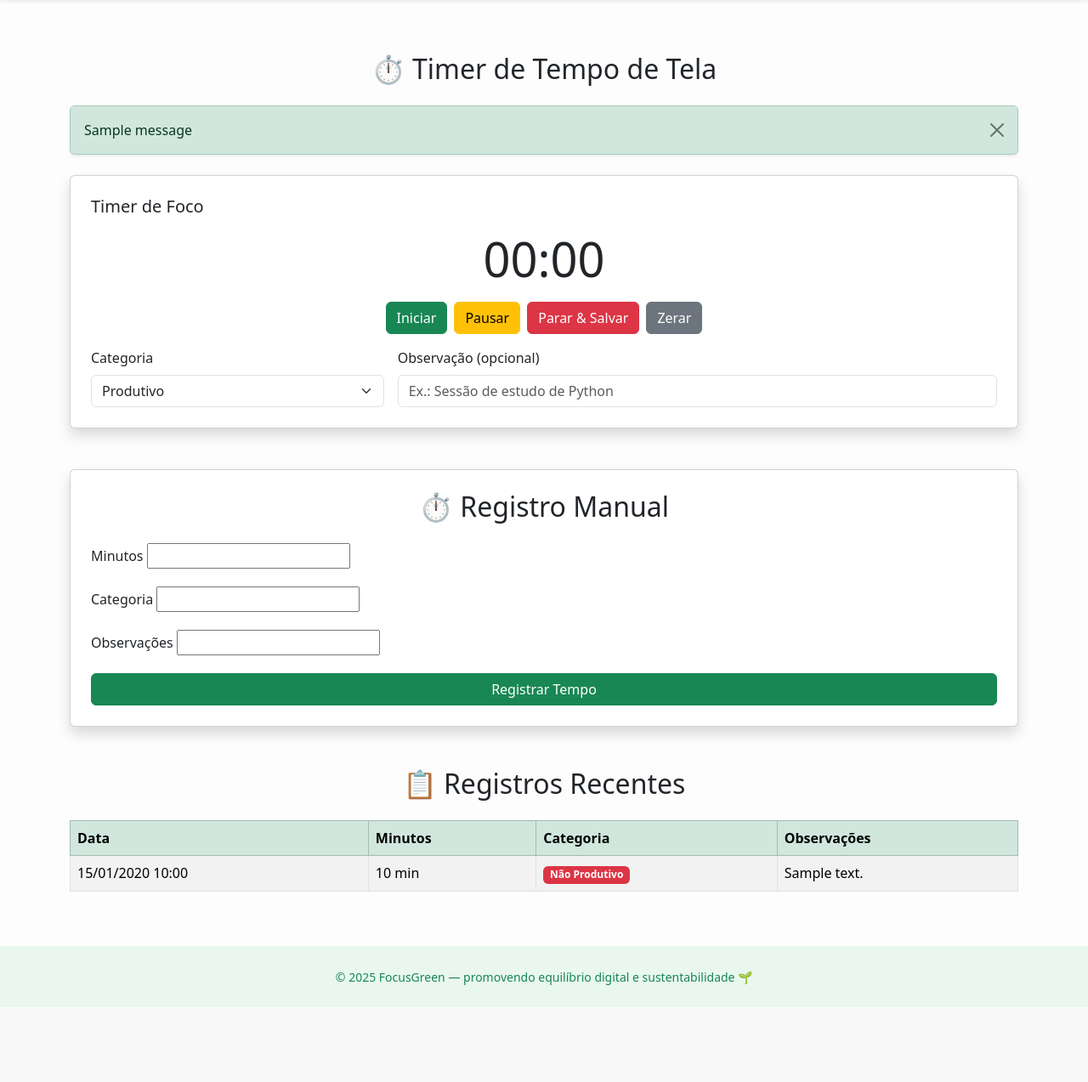
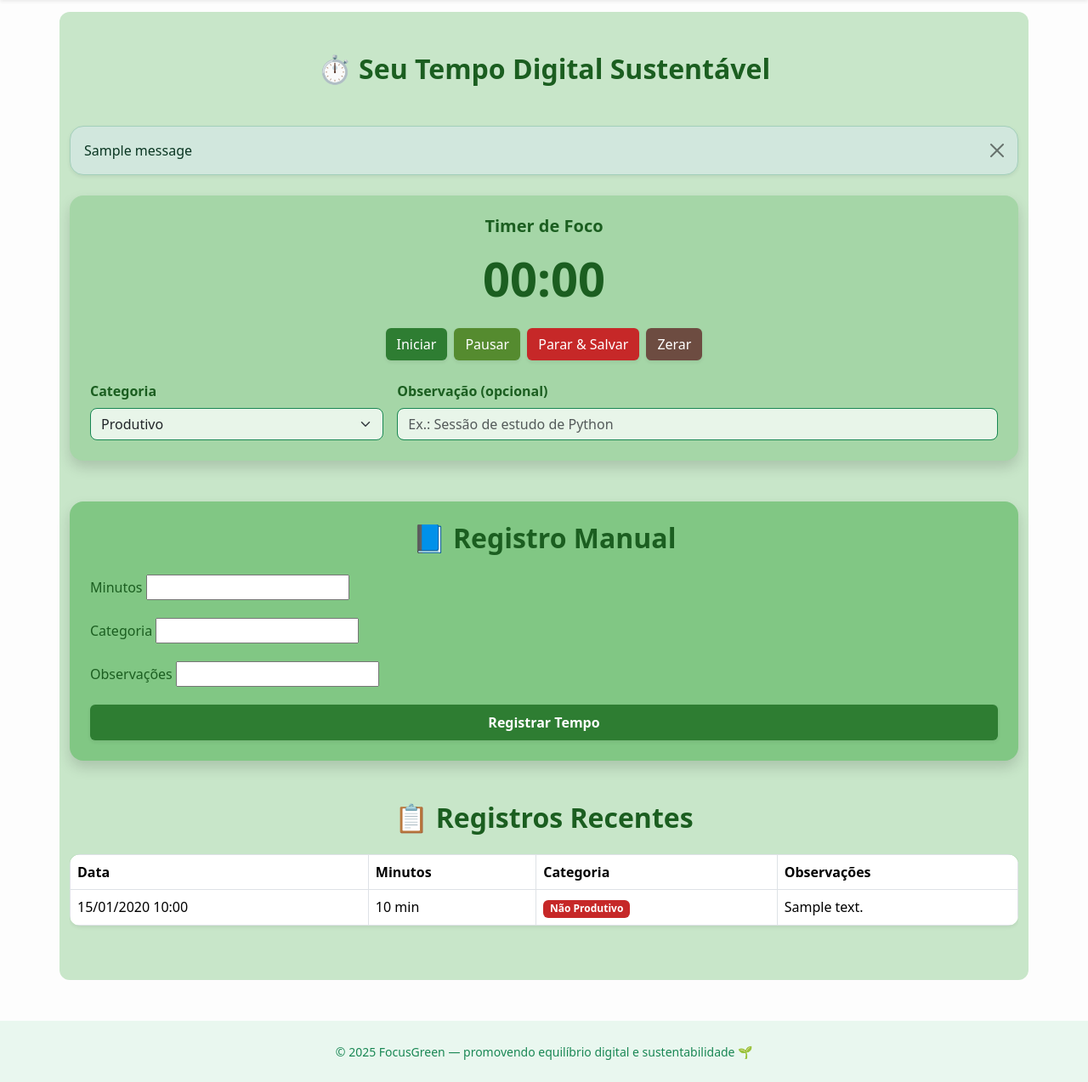
Before and after one commit to Luissantos20/focusgreen, a Django app: template tracker/templates/tracker/tracker.html in a window 1280 px wide. Shown: the part 56-1329 px from the top of the page at 85% size. Before the commit the page ends 1241 px from the top, so only its background shows below. Run offline with Django 5.2, Linux system fonts and the light colour scheme; the template is opened without the code that fills it: most values are stand-ins (such as "Sample title", 1, 10 or a date in 2020); one stand-in notice (Sample message) is shown; form fields are guessed from the names that the template uses.

Commit message:
style(tracker): melhora aparência da página de registro de tempo

```diff
--- a/tracker/templates/tracker/tracker.html
+++ b/tracker/templates/tracker/tracker.html
@@ -3,18 +3,15 @@
 {% load static %}
 {% load time_format %}
 
+{% block content %}
+<div class="container py-5" style="background-color: #c8e6c9; border-radius: 12px;">
+    <h2 class="text-center mb-5 fw-bold" style="color: #1b5e20;">⏱️ Seu Tempo Digital Sustentável</h2>
 
-{% block content %}
-<div class="container mt-5">
-    <h2 class="text-center mb-4">⏱️ Timer de Tempo de Tela</h2>
-
-    <!-- ===================================================== -->
-    <!-- ÁREA DE MENSAGENS DJANGO -->
-    <!-- ===================================================== -->
+    <!-- MENSAGENS -->
     <div id="flash-messages" class="position-relative mb-4">
         {% if messages %}
             {% for message in messages %}
-                <div class="alert alert-{{ message.tags }} alert-dismissible fade show shadow-sm" role="alert">
+                <div class="alert alert-{{ message.tags }} alert-dismissible fade show shadow-sm rounded-4" role="alert">
                     {{ message }}
                     <button type="button" class="btn-close" data-bs-dismiss="alert" aria-label="Close"></button>
                 </div>
@@ -22,41 +19,37 @@
         {% endif %}
     </div>
 
-    <!-- ===================================================== -->
-    <!-- TIMER INTERATIVO -->
-    <!-- ===================================================== -->
-    <div class="card shadow p-4 mb-5">
-        <h5 class="mb-3">Timer de Foco</h5>
+    <!-- TIMER -->
+    <div class="card shadow p-4 mb-5 border-0" style="background-color: #a5d6a7; border-radius: 16px; color: #1b5e20;">
+        <h5 class="fw-bold mb-3 text-center">Timer de Foco</h5>
 
-        <div class="display-4 text-center mb-3" id="fg-timer-display">00:00</div>
+        <div class="display-4 text-center mb-4 fw-bold" id="fg-timer-display">00:00</div>
 
-        <div class="d-flex justify-content-center gap-2 mb-3">
-            <button type="button" id="fg-start" class="btn btn-success">Iniciar</button>
-            <button type="button" id="fg-pause" class="btn btn-warning">Pausar</button>
-            <button type="button" id="fg-stop" class="btn btn-danger">Parar & Salvar</button>
-            <button type="button" id="fg-reset" class="btn btn-secondary">Zerar</button>
+        <div class="d-flex justify-content-center flex-wrap gap-2 mb-4">
+            <button type="button" id="fg-start" class="btn text-white shadow-sm" style="background-color: #2e7d32;">Iniciar</button>
+            <button type="button" id="fg-pause" class="btn text-white shadow-sm" style="background-color: #558b2f;">Pausar</button>
+            <button type="button" id="fg-stop" class="btn text-white shadow-sm" style="background-color: #c62828;">Parar & Salvar</button>
+            <button type="button" id="fg-reset" class="btn text-white shadow-sm" style="background-color: #6d4c41;">Zerar</button>
         </div>
 
         <div class="row g-3">
             <div class="col-md-4">
-                <label class="form-label">Categoria</label>
-                <select id="fg-category" class="form-select">
+                <label class="form-label fw-semibold" style="color: #1b5e20;">Categoria</label>
+                <select id="fg-category" class="form-select rounded-3 border-success" style="background-color: #e8f5e9;">
                     <option value="PROD">Produtivo</option>
                     <option value="NAO_PROD">Não Produtivo</option>
                 </select>
             </div>
             <div class="col-md-8">
-                <label class="form-label">Observação (opcional)</label>
-                <input id="fg-note" type="text" class="form-control" placeholder="Ex.: Sessão de estudo de Python">
+                <label class="form-label fw-semibold" style="color: #1b5e20;">Observação (opcional)</label>
+                <input id="fg-note" type="text" class="form-control rounded-3 border-success" placeholder="Ex.: Sessão de estudo de Python" style="background-color: #e8f5e9;">
             </div>
         </div>
     </div>
 
-    <!-- ===================================================== -->
-    <!-- FORMULÁRIO MANUAL -->
-    <!-- ===================================================== -->
-    <div class="card shadow p-4 mb-5">
-        <h2 class="text-center mb-4">⏱️ Registro Manual</h2>
+    <!-- REGISTRO MANUAL -->
+    <div class="card shadow p-4 mb-5 border-0" style="background-color: #81c784; border-radius: 16px; color: #1b5e20;">
+        <h2 class="text-center mb-4 fw-bold">📘 Registro Manual</h2>
         <form method="POST">
             {% csrf_token %}
             <div class="mb-3">
@@ -74,18 +67,17 @@
                 {{ form.note }}
             </div>
 
-            <button type="submit" class="btn btn-success w-100">Registrar Tempo</button>
+            <button type="submit" class="btn w-100 py-2 fw-semibold shadow-sm text-white" style="background-color: #2e7d32;">Registrar Tempo</button>
         </form>
     </div>
 
-    <!-- ===================================================== -->
     <!-- HISTÓRICO -->
-    <!-- ===================================================== -->
-    <h2 class="text-center mb-4">📋 Registros Recentes</h2>
+    <h2 class="text-center mb-4 fw-bold" style="color: #1b5e20;">📋 Registros Recentes</h2>
 
     {% if entries %}
-        <table class="table table-striped table-bordered">
-            <thead class="table-success">
+        <div class="table-responsive">
+            <table class="table table-bordered align-middle shadow-sm" style="border-radius: 12px; overflow: hidden; background-color: #a5d6a7;">
+                <thead style="background-color: #66bb6a; color: white;">
                     <tr>
                         <th>Data</th>
                         <th>Minutos</th>
@@ -93,16 +85,16 @@
                         <th>Observações</th>
                     </tr>
                 </thead>
-            <tbody id="fg-history-body">
+                <tbody>
                     {% for entry in entries %}
-                    <tr>
+                        <tr style="color: #1b5e20;">
                             <td>{{ entry.started_at|localtime|date:"d/m/Y H:i" }}</td>
                             <td>{{ entry.minutes|format_minutes }}</td>
                             <td>
                                 {% if entry.category == "PROD" %}
-                                <span class="badge bg-success">Produtivo</span>
+                                    <span class="badge" style="background-color: #2e7d32;">Produtivo</span>
                                 {% else %}
-                                <span class="badge bg-danger">Não Produtivo</span>
+                                    <span class="badge" style="background-color: #c62828;">Não Produtivo</span>
                                 {% endif %}
                             </td>
                             <td>{{ entry.note|default:"—" }}</td>
@@ -110,14 +102,13 @@
                     {% endfor %}
                 </tbody>
             </table>
+        </div>
     {% else %}
-        <p class="text-muted">Nenhum registro ainda. Comece registrando seu primeiro tempo!</p>
+        <p class="text-center" style="color: #1b5e20;">Nenhum registro ainda. 🌿 Comece seu primeiro tempo sustentável!</p>
     {% endif %}
 </div>
 
-<!-- ===================================================== -->
 <!-- SCRIPTS -->
-<!-- ===================================================== -->
 <script>
   window.FG_ADD_ENTRY_URL = "{% url 'add_entry' %}";
 </script>
```
Lines whose indentation alone changed are shown as unchanged.
